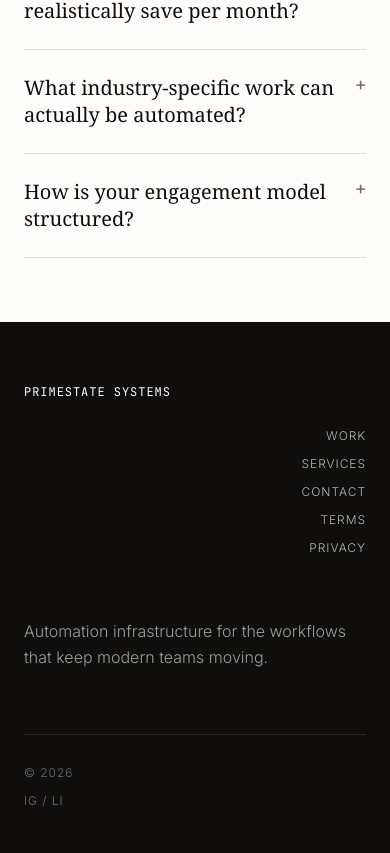
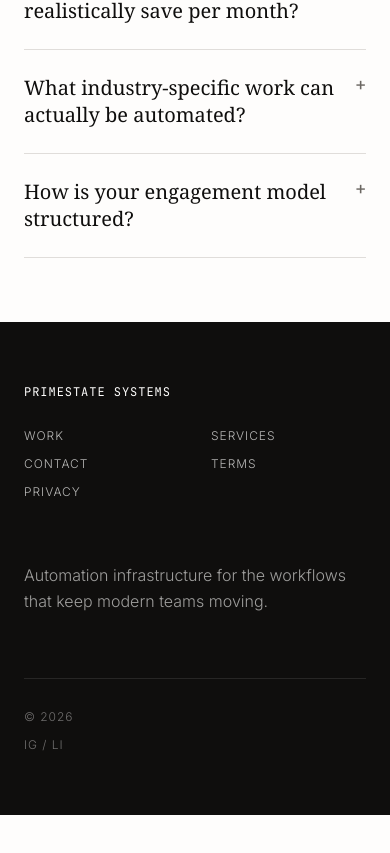
Before and after one commit to vee8899/react-production-, a React (Vite) app: page / in a window 390 px wide. Shown: the part 9287-10140 px from the top of the page. After the commit the page ends 10102 px from the top, so only its background shows below. Built offline with nearby package versions, Linux system fonts and the light colour scheme; no server answers; a web font is replaced by a local one.

Commit message:
fixed mobile ui

```diff
--- a/src/components/ui/Footer.tsx
+++ b/src/components/ui/Footer.tsx
@@ -15,7 +15,7 @@ PRIMESTATE SYSTEMS
 {/* Navigation */}
 <nav
 aria-label="Footer navigation"
-className="flex w-fit flex-col items-end gap-4 self-end sm:flex-row sm:flex-wrap sm:gap-x-10 sm:gap-y-4 md:justify-self-end"
+className="grid w-full grid-cols-2 items-start gap-x-8 gap-y-4 sm:flex sm:w-fit sm:flex-row sm:flex-wrap sm:items-center sm:gap-x-10 sm:gap-y-4 md:items-end md:justify-self-end"
 >
 <Link
 to="/"
```
